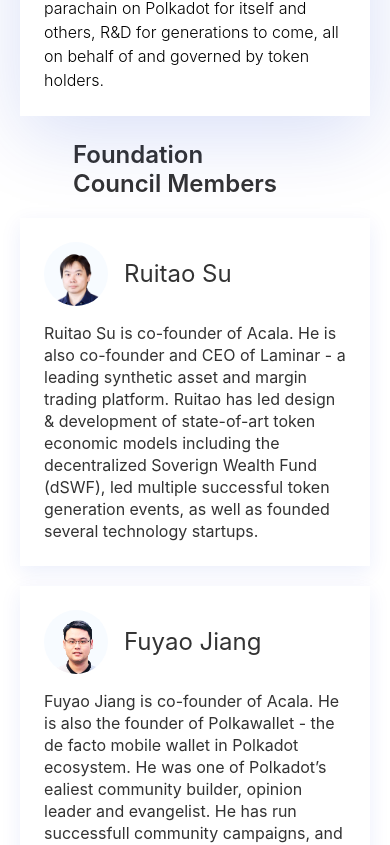
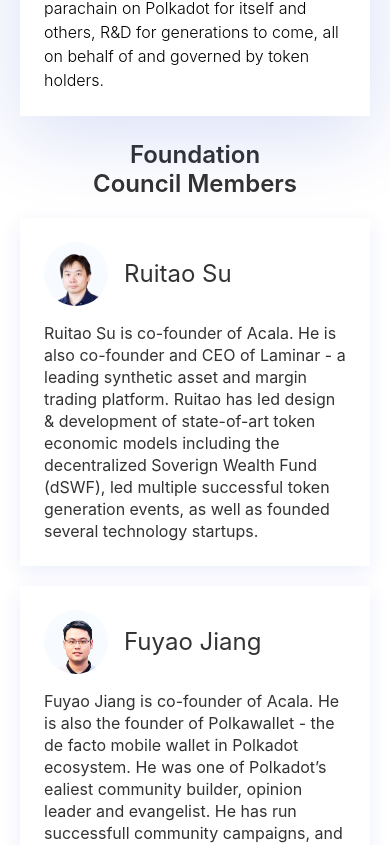
Before and after one commit to qwer951123/acala-official-website, a React app: page / in a window 390 px wide. Shown: the part 4179-5024 px from the top of the page. Built offline with nearby package versions, Linux system fonts and the light colour scheme.

Commit message:
style changes

```diff
--- a/src/components/Councli.module.css
+++ b/src/components/Councli.module.css
@@ -116,6 +116,8 @@
     flex: 0 0 29px;
     font-size: 24px;
     line-height: 29px;
+    text-align:center;
+    margin-right: 0;
   }
 
   .members {
--- a/src/components/Team.module.css
+++ b/src/components/Team.module.css
@@ -113,8 +113,8 @@
     }
 
     .memberItem {
-        margin-top: 24px;
-        margin-bottom: 24px;
+        margin-top: 35px;
+        margin-bottom: 35px;
     }
 
     .control {
```
